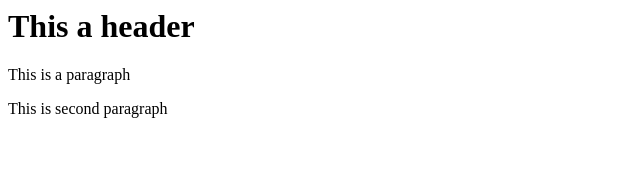
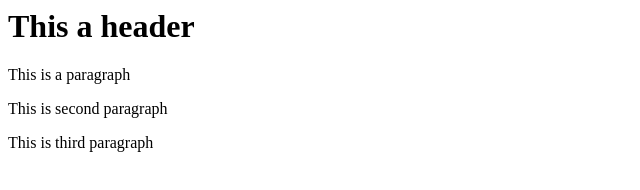
Before and after one commit to Akansha0211/git-test, a website: page index.html in a window 1280 px wide. Shown: the whole page, without its empty margins (0-640 px from the left). Drawn offline with Linux system fonts and the light colour scheme.

Commit message:
Fourth commit

```diff
--- a/index.html
+++ b/index.html
@@ -4,6 +4,7 @@
     <h1>This a header</h1>
     <p>This is a paragraph</p>
     <p>This is second paragraph</p>
+    <p>This is third paragraph</p>
 </head>
 <body>
 
```
Also changed, not shown: package.json (added, +24 -0 lines), 2 other files.
